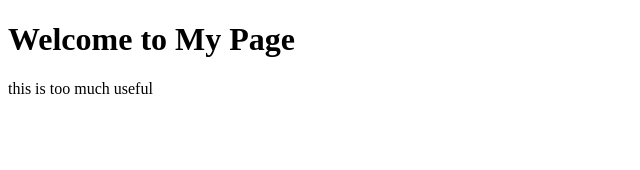
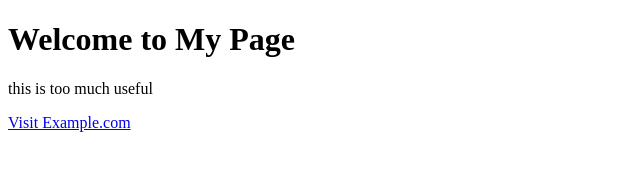
Before and after one commit to BANDHU-alt/7aug2025, a plain HTML site: page index.html in a window 1280 px wide. Shown: the whole page, without its empty margins (0-640 px from the left). Drawn offline with Linux system fonts and the light colour scheme.

Commit message:
shubham2

```diff
--- a/index.html
+++ b/index.html
@@ -9,7 +9,6 @@
 <body>
     <h1>Welcome to My Page</h1>
     <p> this is too much useful</p>
-
-
+    <a href="https://www.example.com">Visit Example.com</a>
 </body>
 </html>
```
